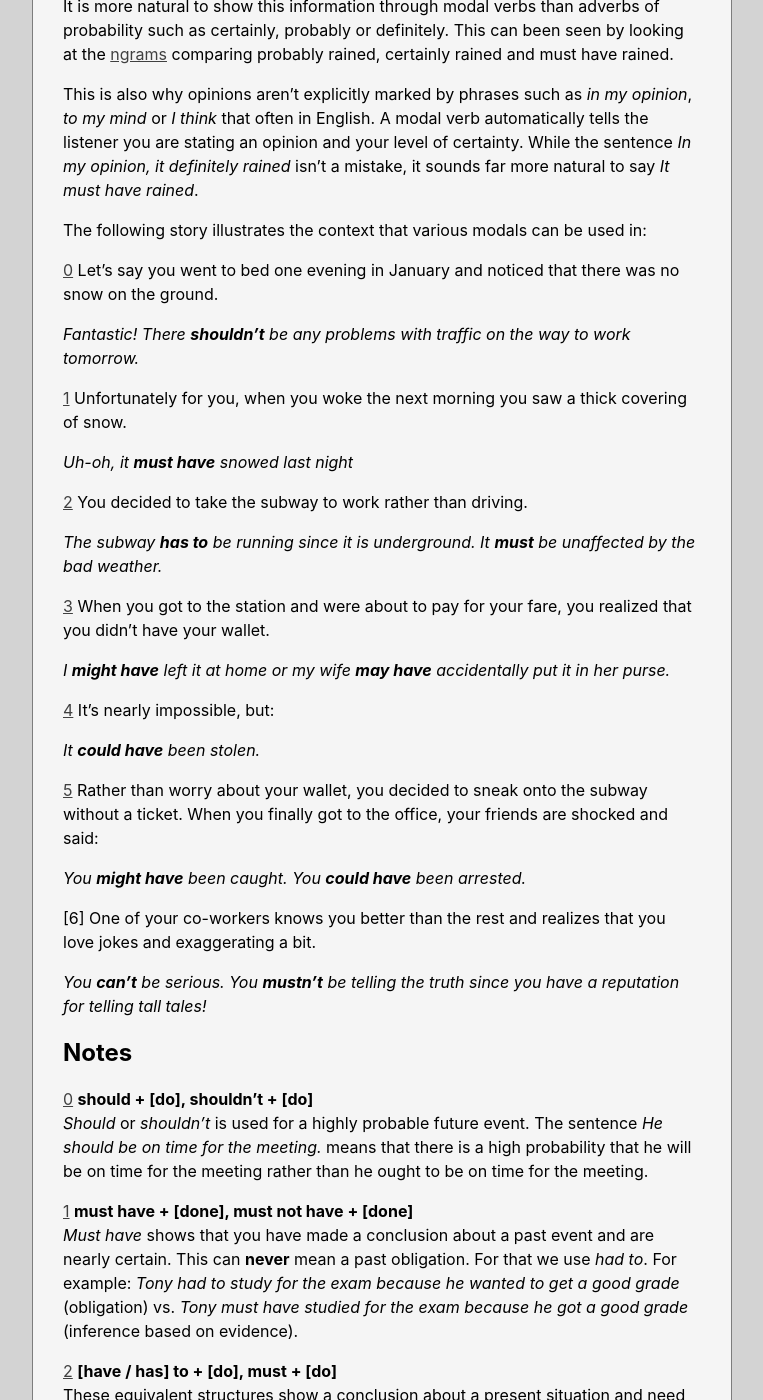
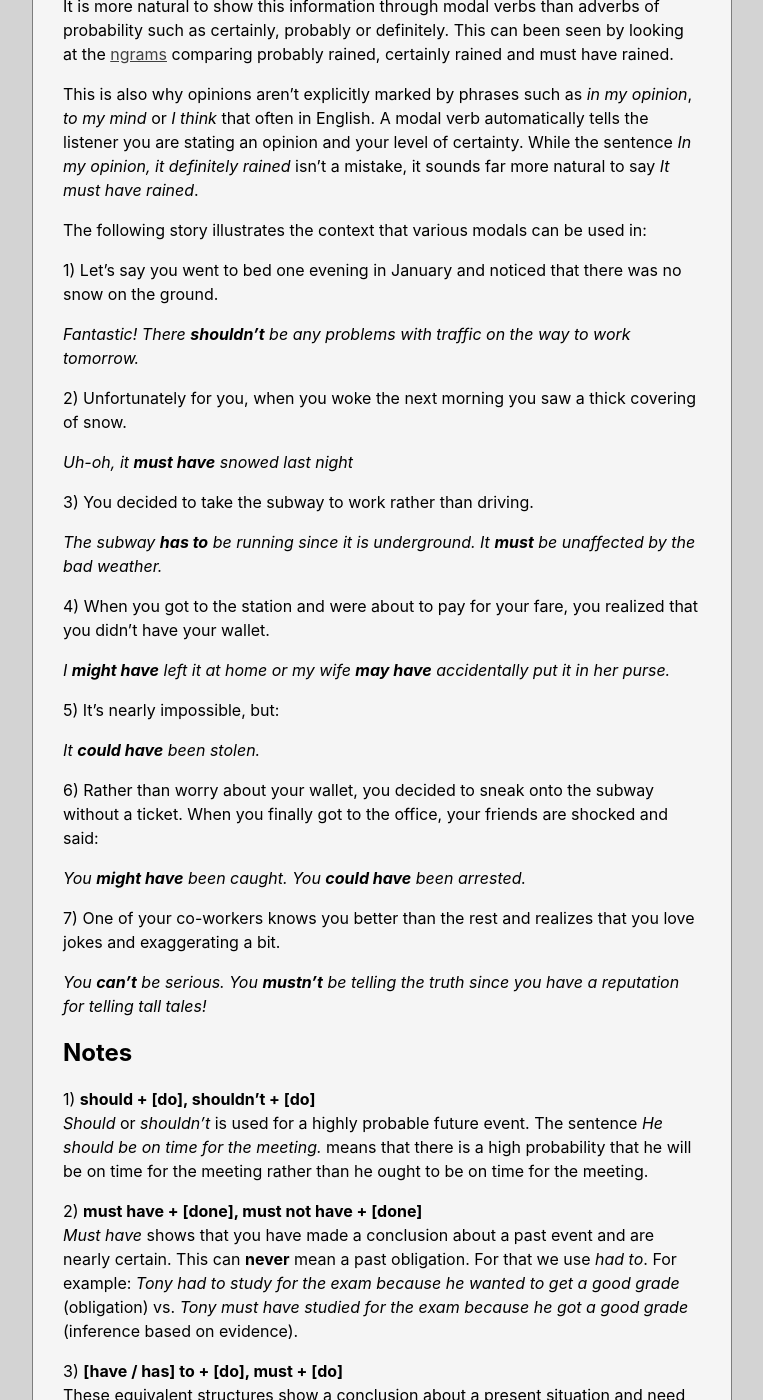
Before and after one commit to ZeroDeth/derekkedziora.github.io, a Jekyll site: the page built from _posts/2016-11-10-modal-verbs-probability-inference.md, in a window 1280 px wide and 1400 px high, scrolled down 344 px. Shown: the whole window, without its empty margins (258-1021 px from the left). Built offline with Jekyll 4.4.1, drawn with Linux system fonts in a browser that asks for light colours; comment, search, counter and statistics services are not loaded.

Commit message:
fixed link bug

```diff
--- a/_posts/2016-11-10-modal-verbs-probability-inference.md
+++ b/_posts/2016-11-10-modal-verbs-probability-inference.md
@@ -13,55 +13,55 @@ This is also why opinions aren't explicitly marked by phrases such as *in my opi
 
 The following story illustrates the context that various modals can be used in:
 
-[0] Let's say you went to bed one evening in January and noticed that there was no snow on the ground.
+1) Let's say you went to bed one evening in January and noticed that there was no snow on the ground.
 
 _Fantastic! There **shouldn't** be any problems with traffic on the way to work tomorrow._
 
-[1] Unfortunately for you, when you woke the next morning you saw a thick covering of snow.
+2) Unfortunately for you, when you woke the next morning you saw a thick covering of snow.
 
 _Uh-oh, it **must have** snowed last night_
 
-[2] You decided to take the subway to work rather than driving.
+3) You decided to take the subway to work rather than driving.
 
 _The subway **has to** be running since it is underground. It **must** be unaffected by the bad weather._
 
-[3] When you got to the station and were about to pay for your fare, you realized that you didn't have your wallet.
+4) When you got to the station and were about to pay for your fare, you realized that you didn't have your wallet.
 
 _I **might have** left it at home or my wife **may have** accidentally put it in her purse._
 
-[4] It's nearly impossible, but:
+5) It's nearly impossible, but:
 
 _It **could have** been stolen._
 
-[5] Rather than worry about your wallet, you decided to sneak onto the subway without a ticket. When you finally got to the office, your friends are shocked and said:
+6) Rather than worry about your wallet, you decided to sneak onto the subway without a ticket. When you finally got to the office, your friends are shocked and said:
 
 _You **might have** been caught. You **could have** been arrested._
 
-[6]  One of your co-workers knows you better than the rest and realizes that you love jokes and exaggerating a bit.
+7) One of your co-workers knows you better than the rest and realizes that you love jokes and exaggerating a bit.
 
 _You **can't** be serious. You **mustn't** be telling the truth since you have a reputation for telling tall tales!_
 
 ## Notes
 
-[0] **should + [do], shouldn't + [do]**
+1) **should + [do], shouldn't + [do]**
 *Should* or *shouldn't* is used for a highly probable future event. The sentence *He should be on time for the meeting.* means that there is a high probability that he will be on time for the meeting rather than he ought to be on time for the meeting.
 
-[1] **must have + [done], must not have + [done]**
+2) **must have + [done], must not have + [done]**
 *Must have* shows that you have made a conclusion about a past event and are nearly certain. This can **never** mean a past obligation. For that we use *had to*. For example: *Tony had to study for the exam because he wanted to get a good grade* (obligation) vs. *Tony must have studied for the exam because he got a good grade* (inference based on evidence).
 
-[2] **[have / has] to + [do], must + [do]**
+3) **[have / has] to + [do], must + [do]**
 These equivalent structures show a conclusion about a present situation and need to be distinguished from obligation. *Lisa must be at the office since she's not home* (inference) vs. *Lisa must be at the office, because her boss won't let her go home early.* (obligation). In the present these have the same form but use different past forms: *Lisa must have been at the office this morning since she wasn't at home* vs. *Lisa had to stay at the office late, because her boss wouldn't let her go home early*.
 
-[3] **might have [done], may have [done]**
+4) **might have [done], may have [done]**
 These structures have the same meaning: a conclusion has been reached about a past even with less certainty than *must have*.
 
-[4] **could have [done]**
+5) **could have [done]**
 This shows an even lower probability for a past even than *might have*.
 
-[5] **could have [done], might have [done]**
+6) **could have [done], might have [done]**
 *Might have* and *could have* carry a different meaning than those in points four and five. In this meaning a possible past event that didn't occur is described. It is important to distinguish this from point four since *may have* cannot be used here. For example, a mother has found out that her son was playing with matches and yells that *he could have burned down the whole house and might have even killed himself*.
 
-[6] **can't [do], mustn't [do]**
+7) **can't [do], mustn't [do]**
 These structures show that a present situation is impossible. Note the difference between can't / mustn't showing an inference and the same words showing ability or prohibition. *He can't [must not] be in a good after he missed lunch.* (inference) vs. *He can't [must not] run in the marathon due to his doctor's orders* (ability [prohibition]). The first example takes this form in the past: *He couldn't [must not] have been in a good mood after he had missed lunch.* while the second would be *He couldn't [wasn't allowed to] run in the marathon due to his doctor's orders.*
 
 ## Additional Resources
```
